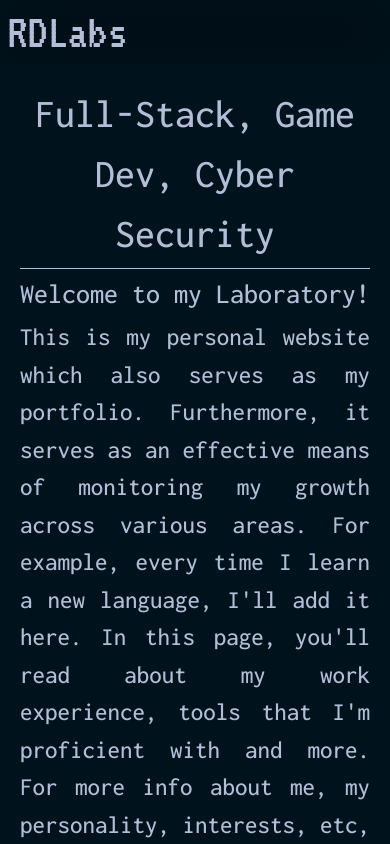
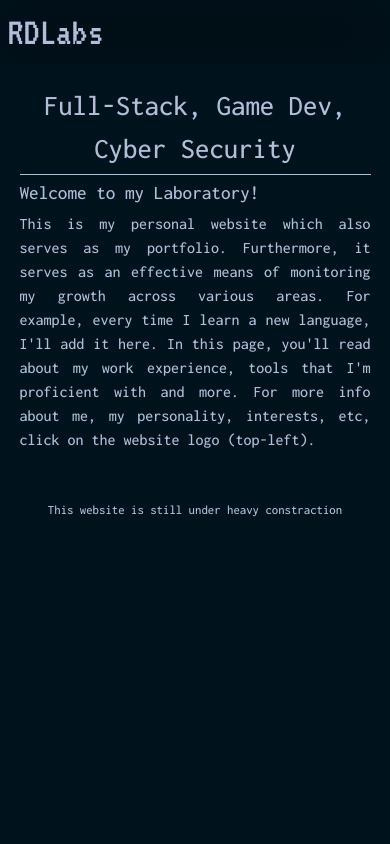
Before and after one commit to RDlabz/RD, a Next.js app: page / in a window 390 px wide. Shown: the top 844 px of the page. Built offline with nearby package versions, Linux system fonts and the light colour scheme; some icons are missing.

Commit message:
Font sizes

```diff
--- a/src/styles/globals.css
+++ b/src/styles/globals.css
@@ -137,11 +137,20 @@ a {
 
 @media (max-width: 1050px) {
   main {
-    padding: 20px;
+    padding: 5%;
   }
 }
 
 @media (max-width: 700px) {
+
+  :root {
+    --title: 2.5em;
+    --nav: 1.8em;
+    --sub-nav: 1.2em;
+    --body: 1em;
+    --small: 0.8em;
+  }
+
   nav {
     padding: 8px 2dvw;
   }
```
